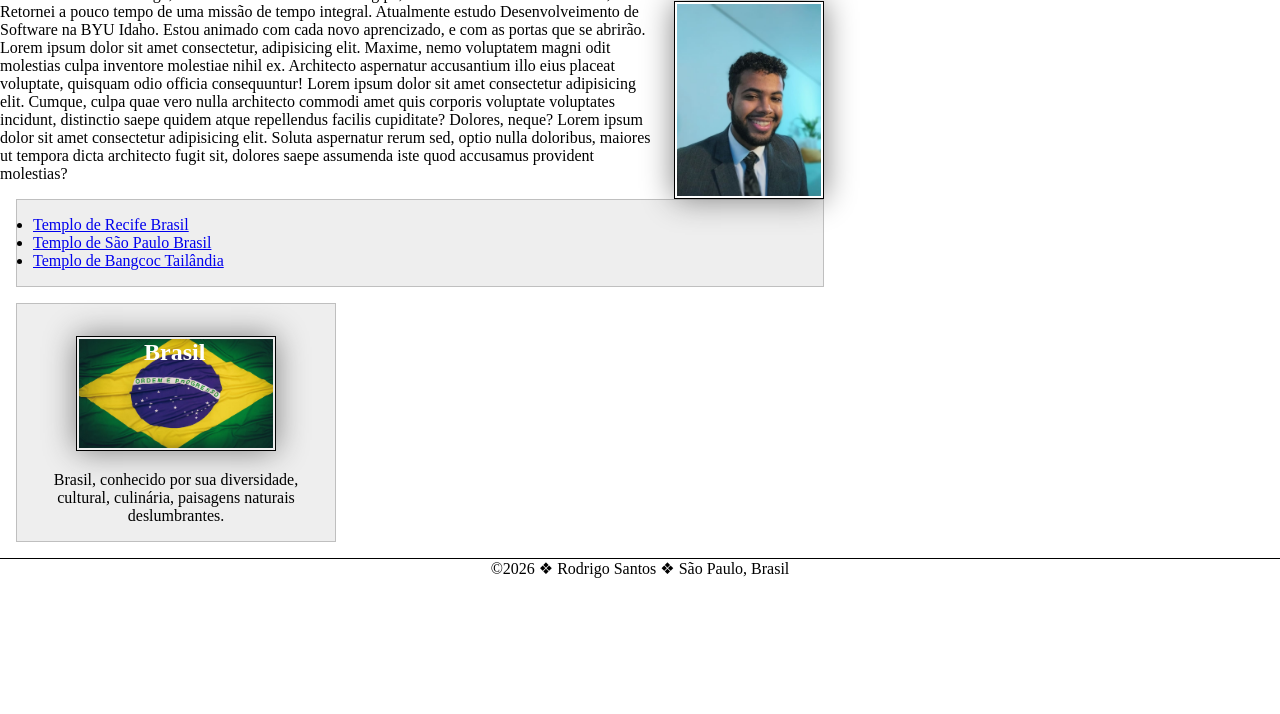
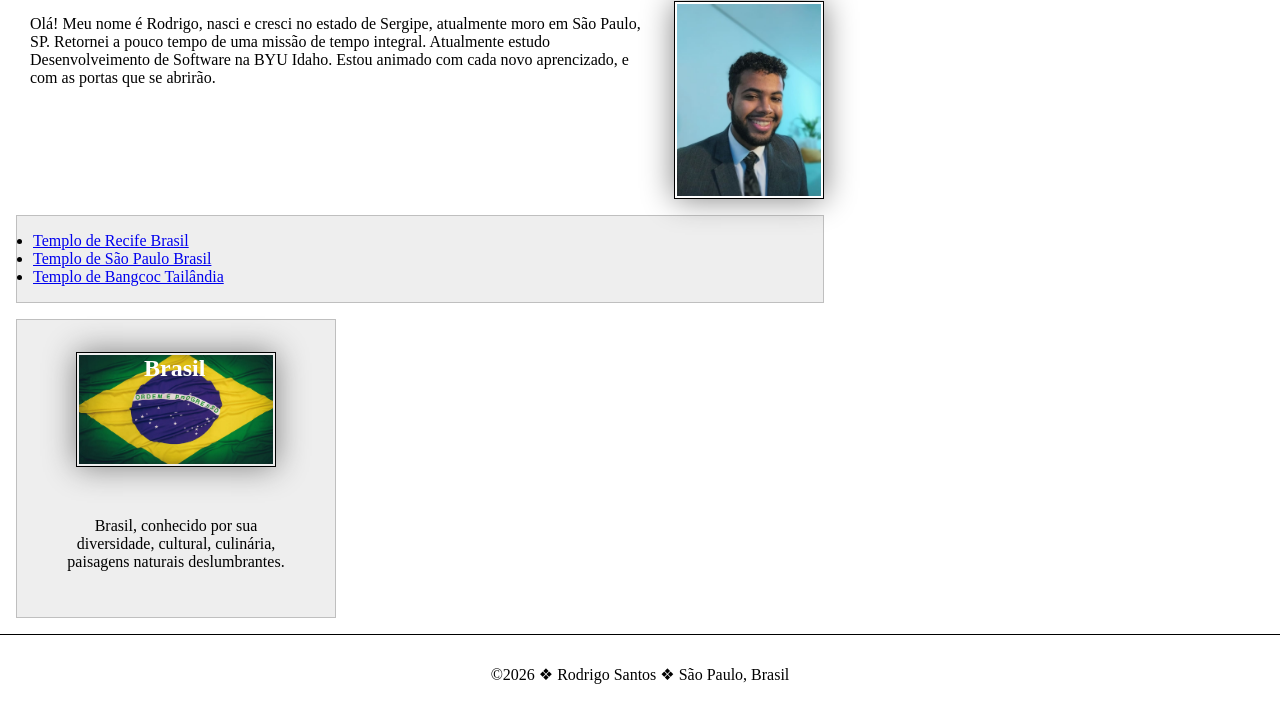
Before and after one commit to rodrigosantts/wdd130, a plain HTML site: page index.html in a window 1280 px wide. Shown: the part 304-1018 px from the top of the page. Before the commit the page ends 882 px from the top, so only its background shows below. Drawn offline with Linux system fonts and the light colour scheme.

Commit message:
Atualização index

```diff
--- a/estilos/estilos.css
+++ b/estilos/estilos.css
@@ -29,7 +29,7 @@ img {
 }
 
 p {
-    padding: 0px;
+    padding: 30px;
 }
 
 main {
@@ -61,7 +61,6 @@ main img {
     border: 1px solid black;
     padding: 2px;
     box-shadow: 0 0 30px gray;
-
 }
 
 footer {
@@ -78,4 +77,5 @@ footer {
     /* r=red g=green b=blue (0=red 0=green 0=blue / 0.2= grau de transparencia de 0 a 1*/
     background-color: #eee;
     color: #000;
+    clear: both;
 }
--- a/index.html
+++ b/index.html
@@ -29,15 +29,6 @@
             Desenvolveimento de Software na BYU Idaho. Estou animado com cada novo aprencizado, e
             com as
             portas que se abrirão.
-            Lorem ipsum dolor sit amet consectetur, adipisicing elit. Maxime,
-            nemo voluptatem magni odit molestias culpa inventore molestiae nihil ex. Architecto
-            aspernatur accusantium illo eius placeat voluptate, quisquam odio officia consequuntur!
-            Lorem ipsum dolor sit amet consectetur adipisicing elit. Cumque, culpa quae vero nulla
-            architecto commodi amet quis corporis voluptate voluptates incidunt, distinctio saepe
-            quidem atque repellendus facilis cupiditate? Dolores, neque? Lorem ipsum dolor sit amet
-            consectetur adipisicing elit. Soluta aspernatur rerum sed, optio nulla doloribus,
-            maiores ut tempora dicta architecto fugit sit, dolores saepe assumenda iste quod
-            accusamus provident molestias?
         </p>
         <ul class="caixa">
             <li><a href="https://www.churchofjesuschrist.org/temples/details/recife-brazil-temple?lang=por"
@@ -54,7 +45,7 @@
         </ul>
     </main>
     <aside class="caixa">
-        <h2>Brasil </h2>
+        <h2>Brasil</h2>
         <img src="imagens/bandeira-brasil.jpg" alt="Bandeira do Brasil">
         <p> Brasil, conhecido por sua diversidade, cultural, culinária, paisagens naturais
             deslumbrantes. </p>
--- a/semana03/estilos/float.css
+++ b/semana03/estilos/float.css
@@ -22,5 +22,5 @@ footer {
     padding-top: 5px;
     /* Remova o comentário abaixo e observe os resultados. */
 
-    /* clear: both; */
+    clear: both;
 }
```
